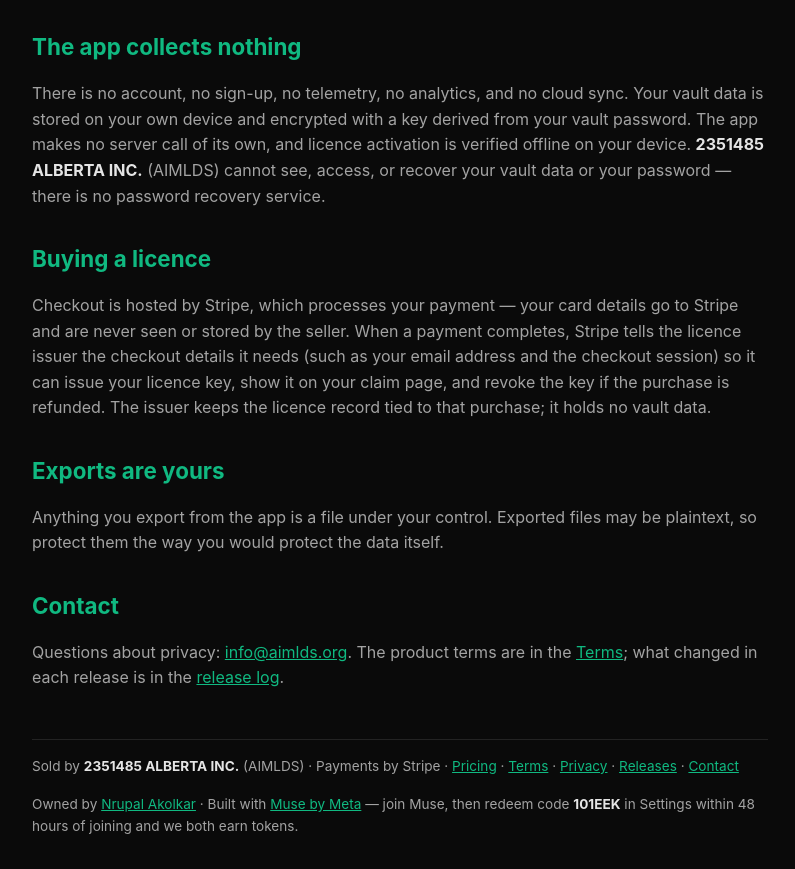
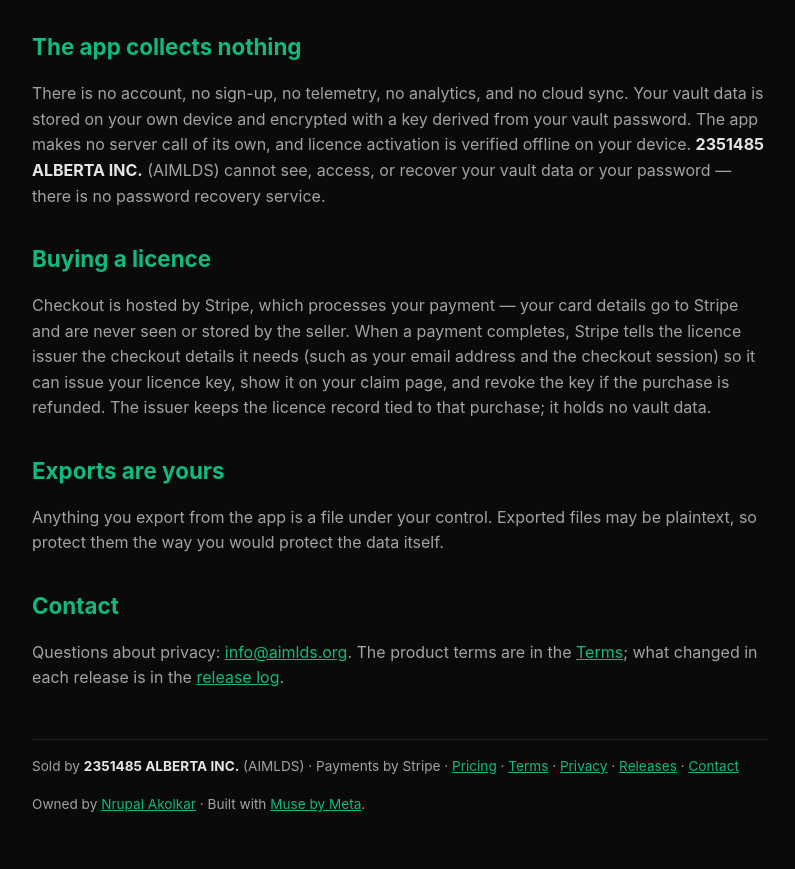
Before and after one commit to nrupala/sovereign-core, a website: page privacy.html in a window 1280 px wide. Shown: the part 145-1014 px from the top of the page, without its empty margins (240-1035 px from the left). After the commit the page ends 993 px from the top, so only its background shows below. Drawn offline with Linux system fonts and the light colour scheme.

Commit message:
attribution: drop referral code (board decision 2026-10-26 — keep attribution, drop code)

```diff
--- a/privacy.html
+++ b/privacy.html
@@ -42,7 +42,7 @@
     <p>Questions about privacy: <a href="mailto:info@aimlds.org">info@aimlds.org</a>. The product terms are in the <a href="TERMS.md">Terms</a>; what changed in each release is in the <a href="CHANGELOG.md">release log</a>.</p>
 
     <footer><p>Sold by <strong>2351485 ALBERTA INC.</strong> (AIMLDS) &middot; Payments by Stripe &middot; <a href="pricing.html">Pricing</a> &middot; <a href="TERMS.md">Terms</a> &middot; <a href="privacy.html">Privacy</a> &middot; <a href="CHANGELOG.md">Releases</a> &middot; <a href="mailto:info@aimlds.org">Contact</a></p>
-    Owned by <a href="https://nrupalakolkar.com">Nrupal Akolkar</a> &middot; Built with <a href="https://muse.ai/join">Muse by Meta</a> &mdash; join Muse, then redeem code <strong>101EEK</strong> in Settings within 48 hours of joining and we both earn tokens.</footer>
+    Owned by <a href="https://nrupalakolkar.com">Nrupal Akolkar</a> &middot; Built with <a href="https://muse.ai/join">Muse by Meta</a>.</footer>
 </main>
 </body>
 </html>
```
